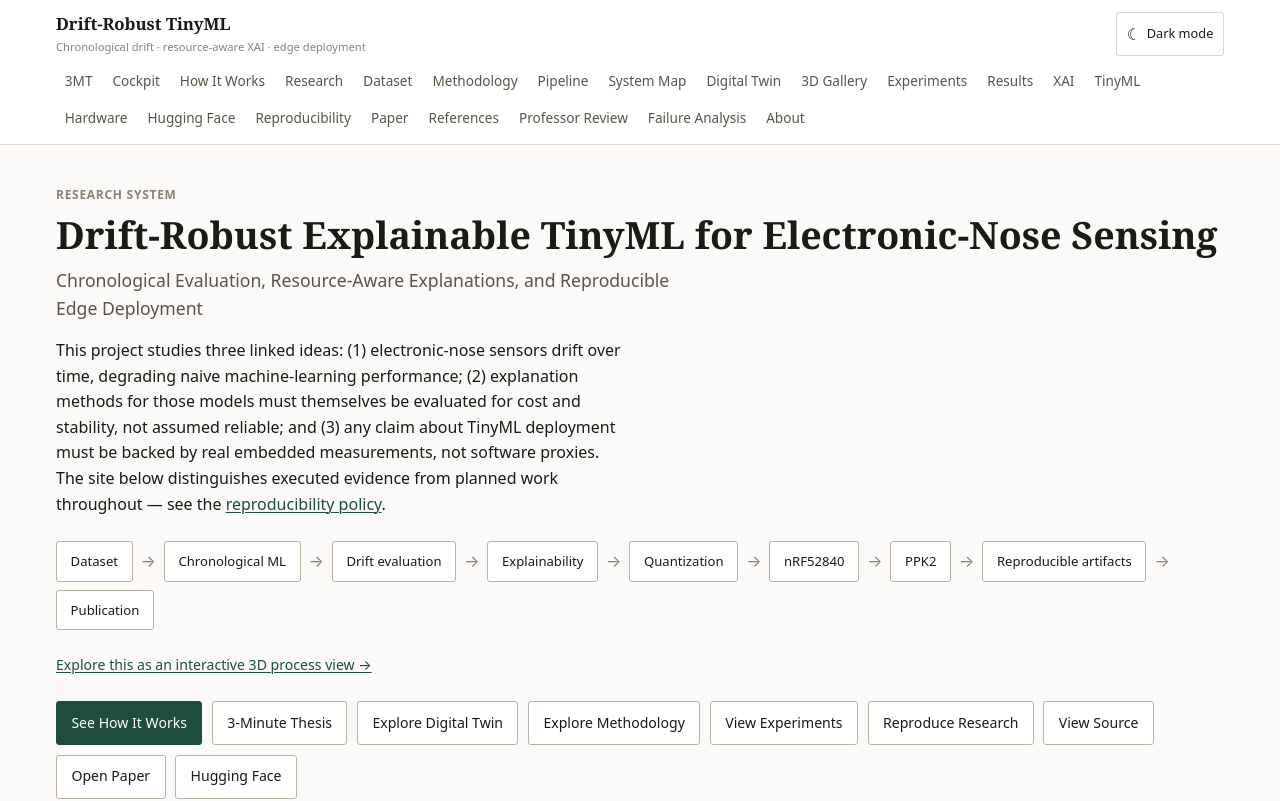
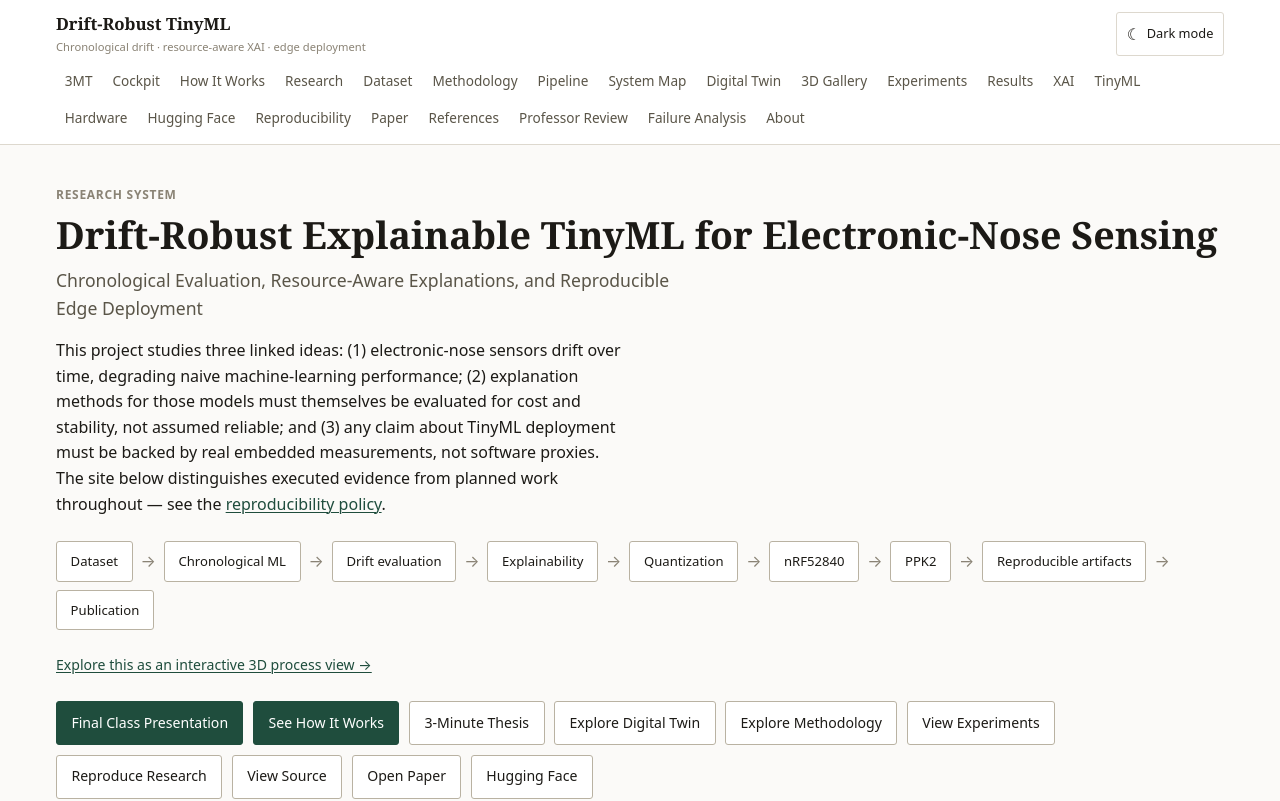
Before and after one commit to Arungharami/Drift-Robust-TinyML-Research-System, a Next.js app in the folder research-portal/: page / in a window 1280 px wide. Shown: the top 801 px of the page. Built offline with nearby package versions, Linux system fonts and the light colour scheme; no server answers.

Commit message:
Add final class presentation and portal entry points

```diff
--- a/research-portal/app/page.tsx
+++ b/research-portal/app/page.tsx
@@ -30,6 +30,7 @@ export default function HomePage() {
       </p>
 
       <div className="btn-row">
+        <a className="btn btn-primary" href="/presentation">Final Class Presentation</a>
         <a className="btn btn-primary" href="/process">See How It Works</a>
         <a className="btn" href="/3mt">3-Minute Thesis</a>
         <a className="btn" href="/digital-twin">Explore Digital Twin</a>
```
